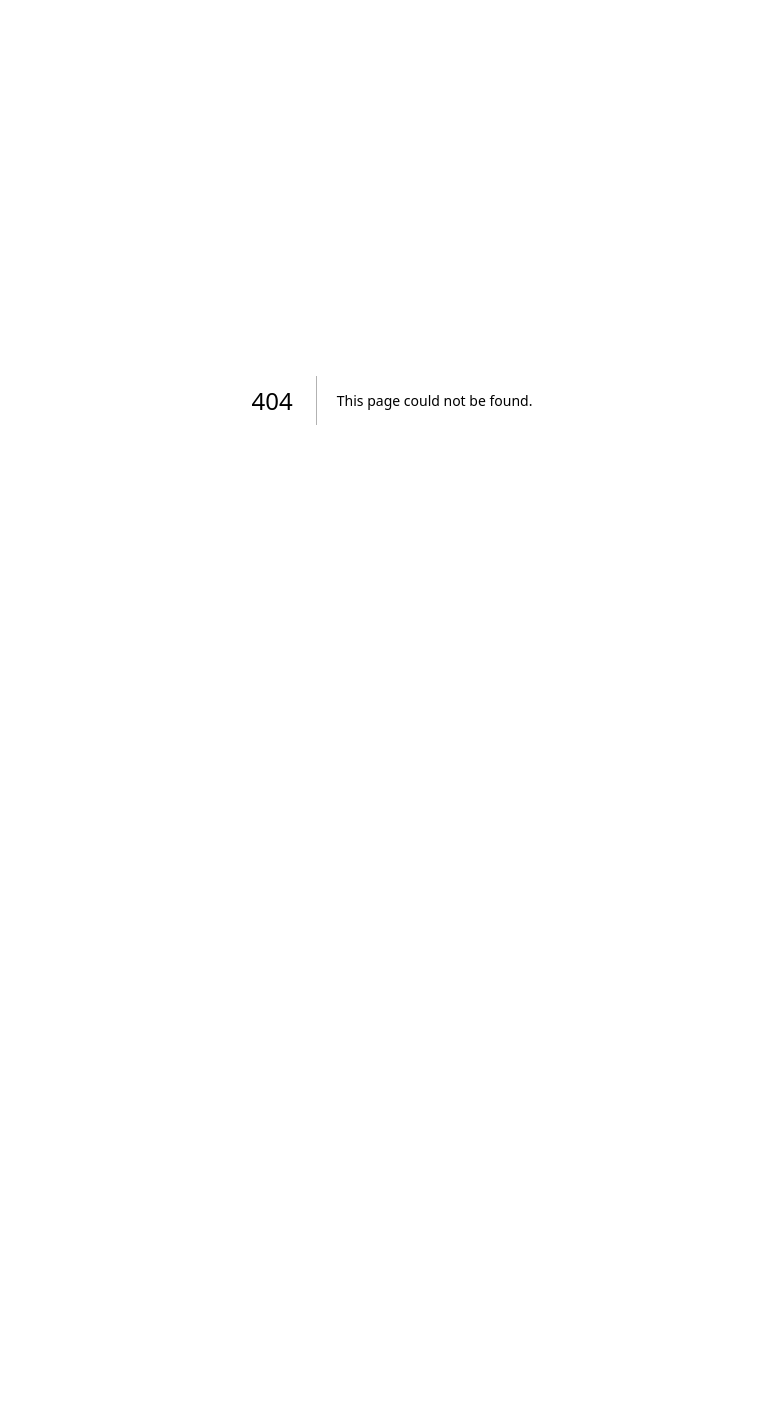
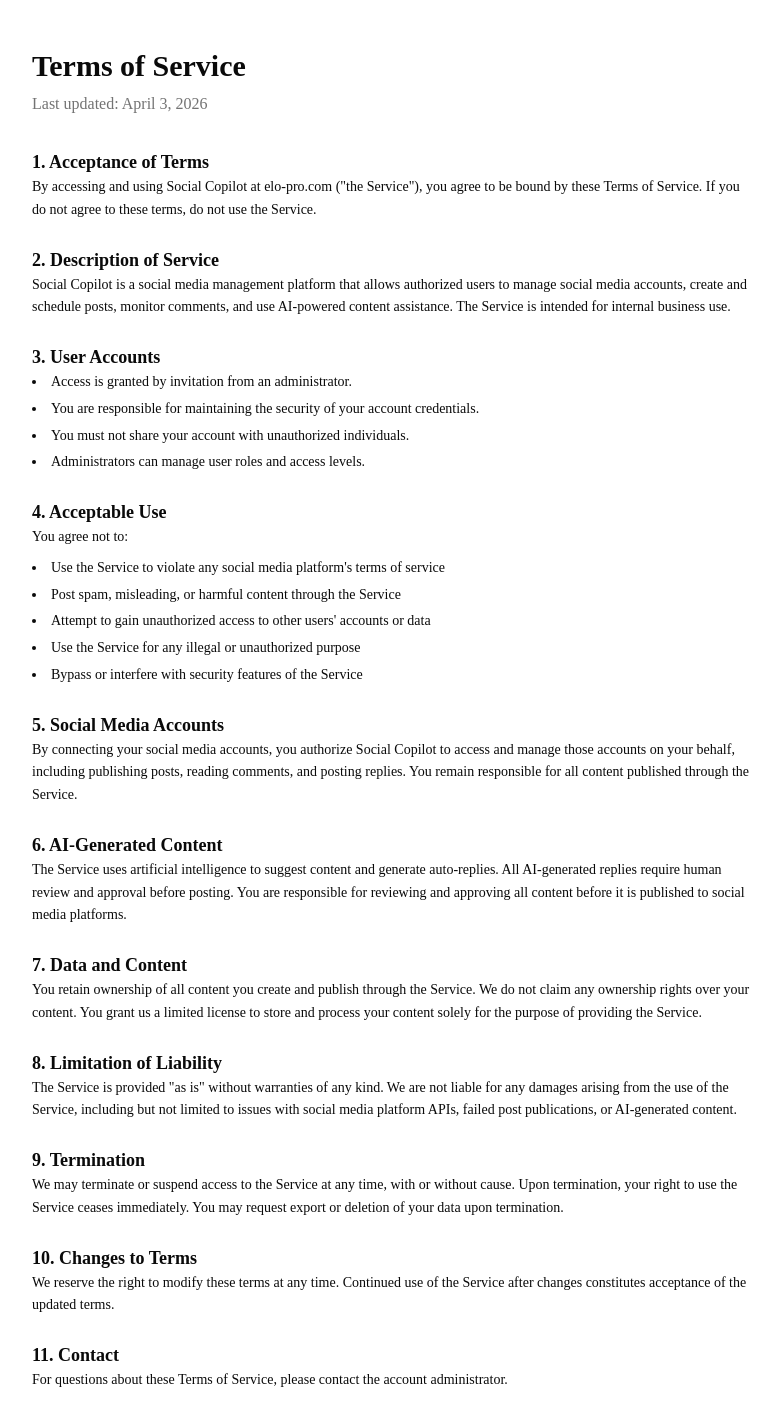
Before and after one commit to urbanspc/social-pilot, a Next.js app: page /terms in a window 1280 px wide. Before the commit this address had no page. Shown: the top 1426 px of the page, without its empty margins (248-1028 px from the left). Before the commit the page ends 800 px from the top, so only its background shows below. Built offline with nearby package versions, Linux system fonts and the light colour scheme.

Commit message:
feat: add privacy policy and terms of service pages

```diff
--- /dev/null
+++ b/app/(auth)/privacy/page.tsx
@@ -0,0 +1,83 @@
+export default function PrivacyPolicyPage() {
+  return (
+    <div className="mx-auto max-w-3xl px-6 py-12">
+      <h1 className="text-3xl font-bold">Privacy Policy</h1>
+      <p className="mt-2 text-muted-foreground">Last updated: April 3, 2026</p>
+
+      <div className="mt-8 space-y-6 text-sm leading-relaxed">
+        <section>
+          <h2 className="text-lg font-semibold">1. Introduction</h2>
+          <p>
+            Social Copilot ("we", "our", "us") operates the elo-pro.com website. This page informs you of our policies regarding the collection, use, and disclosure of personal data when you use our service.
+          </p>
+        </section>
+
+        <section>
+          <h2 className="text-lg font-semibold">2. Information We Collect</h2>
+          <p>We collect the following types of information:</p>
+          <ul className="mt-2 list-disc list-inside space-y-1">
+            <li><strong>Account Information:</strong> Email address and profile data provided through Clerk authentication.</li>
+            <li><strong>Social Media Data:</strong> When you connect social media accounts (Facebook, Instagram, LinkedIn), we store access tokens (encrypted) and account identifiers to manage posts and comments on your behalf.</li>
+            <li><strong>Content Data:</strong> Posts, media files, comments, and replies you create or manage through our platform.</li>
+            <li><strong>Usage Data:</strong> Basic usage information to improve our service.</li>
+          </ul>
+        </section>
+
+        <section>
+          <h2 className="text-lg font-semibold">3. How We Use Your Information</h2>
+          <ul className="list-disc list-inside space-y-1">
+            <li>To provide and maintain our social media management service</li>
+            <li>To publish posts to your connected social media accounts</li>
+            <li>To monitor and manage comments on your posts</li>
+            <li>To generate AI-powered content suggestions and auto-replies</li>
+            <li>To schedule and manage your social media content</li>
+          </ul>
+        </section>
+
+        <section>
+          <h2 className="text-lg font-semibold">4. Data Security</h2>
+          <p>
+            All social media access tokens are encrypted at rest using AES-256-GCM encryption. We use industry-standard security measures to protect your data. Our service is hosted on secure infrastructure with SSL/TLS encryption for all data in transit.
+          </p>
+        </section>
+
+        <section>
+          <h2 className="text-lg font-semibold">5. Third-Party Services</h2>
+          <p>We integrate with the following third-party services:</p>
+          <ul className="mt-2 list-disc list-inside space-y-1">
+            <li><strong>Clerk:</strong> For user authentication and session management.</li>
+            <li><strong>Meta (Facebook/Instagram):</strong> To publish posts and manage comments via the Graph API.</li>
+            <li><strong>LinkedIn:</strong> To publish posts and manage comments via the LinkedIn API.</li>
+            <li><strong>Anthropic (Claude AI):</strong> To generate content suggestions and auto-replies. Your content may be sent to Anthropic's API for processing.</li>
+          </ul>
+        </section>
+
+        <section>
+          <h2 className="text-lg font-semibold">6. Data Retention</h2>
+          <p>
+            We retain your data for as long as your account is active. You can disconnect social media accounts at any time, which removes stored tokens. You may request deletion of your account and all associated data by contacting us.
+          </p>
+        </section>
+
+        <section>
+          <h2 className="text-lg font-semibold">7. Your Rights</h2>
+          <p>You have the right to:</p>
+          <ul className="mt-2 list-disc list-inside space-y-1">
+            <li>Access your personal data</li>
+            <li>Correct inaccurate data</li>
+            <li>Request deletion of your data</li>
+            <li>Disconnect social media accounts at any time</li>
+            <li>Withdraw consent for data processing</li>
+          </ul>
+        </section>
+
+        <section>
+          <h2 className="text-lg font-semibold">8. Contact</h2>
+          <p>
+            For any questions about this Privacy Policy, please contact us at the email address associated with your account administrator.
+          </p>
+        </section>
+      </div>
+    </div>
+  )
+}
--- /dev/null
+++ b/app/(auth)/terms/page.tsx
@@ -0,0 +1,95 @@
+export default function TermsOfServicePage() {
+  return (
+    <div className="mx-auto max-w-3xl px-6 py-12">
+      <h1 className="text-3xl font-bold">Terms of Service</h1>
+      <p className="mt-2 text-muted-foreground">Last updated: April 3, 2026</p>
+
+      <div className="mt-8 space-y-6 text-sm leading-relaxed">
+        <section>
+          <h2 className="text-lg font-semibold">1. Acceptance of Terms</h2>
+          <p>
+            By accessing and using Social Copilot at elo-pro.com ("the Service"), you agree to be bound by these Terms of Service. If you do not agree to these terms, do not use the Service.
+          </p>
+        </section>
+
+        <section>
+          <h2 className="text-lg font-semibold">2. Description of Service</h2>
+          <p>
+            Social Copilot is a social media management platform that allows authorized users to manage social media accounts, create and schedule posts, monitor comments, and use AI-powered content assistance. The Service is intended for internal business use.
+          </p>
+        </section>
+
+        <section>
+          <h2 className="text-lg font-semibold">3. User Accounts</h2>
+          <ul className="list-disc list-inside space-y-1">
+            <li>Access is granted by invitation from an administrator.</li>
+            <li>You are responsible for maintaining the security of your account credentials.</li>
+            <li>You must not share your account with unauthorized individuals.</li>
+            <li>Administrators can manage user roles and access levels.</li>
+          </ul>
+        </section>
+
+        <section>
+          <h2 className="text-lg font-semibold">4. Acceptable Use</h2>
+          <p>You agree not to:</p>
+          <ul className="mt-2 list-disc list-inside space-y-1">
+            <li>Use the Service to violate any social media platform's terms of service</li>
+            <li>Post spam, misleading, or harmful content through the Service</li>
+            <li>Attempt to gain unauthorized access to other users' accounts or data</li>
+            <li>Use the Service for any illegal or unauthorized purpose</li>
+            <li>Bypass or interfere with security features of the Service</li>
+          </ul>
+        </section>
+
+        <section>
+          <h2 className="text-lg font-semibold">5. Social Media Accounts</h2>
+          <p>
+            By connecting your social media accounts, you authorize Social Copilot to access and manage those accounts on your behalf, including publishing posts, reading comments, and posting replies. You remain responsible for all content published through the Service.
+          </p>
+        </section>
+
+        <section>
+          <h2 className="text-lg font-semibold">6. AI-Generated Content</h2>
+          <p>
+            The Service uses artificial intelligence to suggest content and generate auto-replies. All AI-generated replies require human review and approval before posting. You are responsible for reviewing and approving all content before it is published to social media platforms.
+          </p>
+        </section>
+
+        <section>
+          <h2 className="text-lg font-semibold">7. Data and Content</h2>
+          <p>
+            You retain ownership of all content you create and publish through the Service. We do not claim any ownership rights over your content. You grant us a limited license to store and process your content solely for the purpose of providing the Service.
+          </p>
+        </section>
+
+        <section>
+          <h2 className="text-lg font-semibold">8. Limitation of Liability</h2>
+          <p>
+            The Service is provided "as is" without warranties of any kind. We are not liable for any damages arising from the use of the Service, including but not limited to issues with social media platform APIs, failed post publications, or AI-generated content.
+          </p>
+        </section>
+
+        <section>
+          <h2 className="text-lg font-semibold">9. Termination</h2>
+          <p>
+            We may terminate or suspend access to the Service at any time, with or without cause. Upon termination, your right to use the Service ceases immediately. You may request export or deletion of your data upon termination.
+          </p>
+        </section>
+
+        <section>
+          <h2 className="text-lg font-semibold">10. Changes to Terms</h2>
+          <p>
+            We reserve the right to modify these terms at any time. Continued use of the Service after changes constitutes acceptance of the updated terms.
+          </p>
+        </section>
+
+        <section>
+          <h2 className="text-lg font-semibold">11. Contact</h2>
+          <p>
+            For questions about these Terms of Service, please contact the account administrator.
+          </p>
+        </section>
+      </div>
+    </div>
+  )
+}
--- a/proxy.ts
+++ b/proxy.ts
@@ -3,6 +3,8 @@ import { clerkMiddleware, createRouteMatcher } from "@clerk/nextjs/server"
 const isPublicRoute = createRouteMatcher([
   "/sign-in(.*)",
   "/sign-up(.*)",
+  "/privacy",
+  "/terms",
 ])
 
 export default clerkMiddleware(async (auth, request) => {
```
